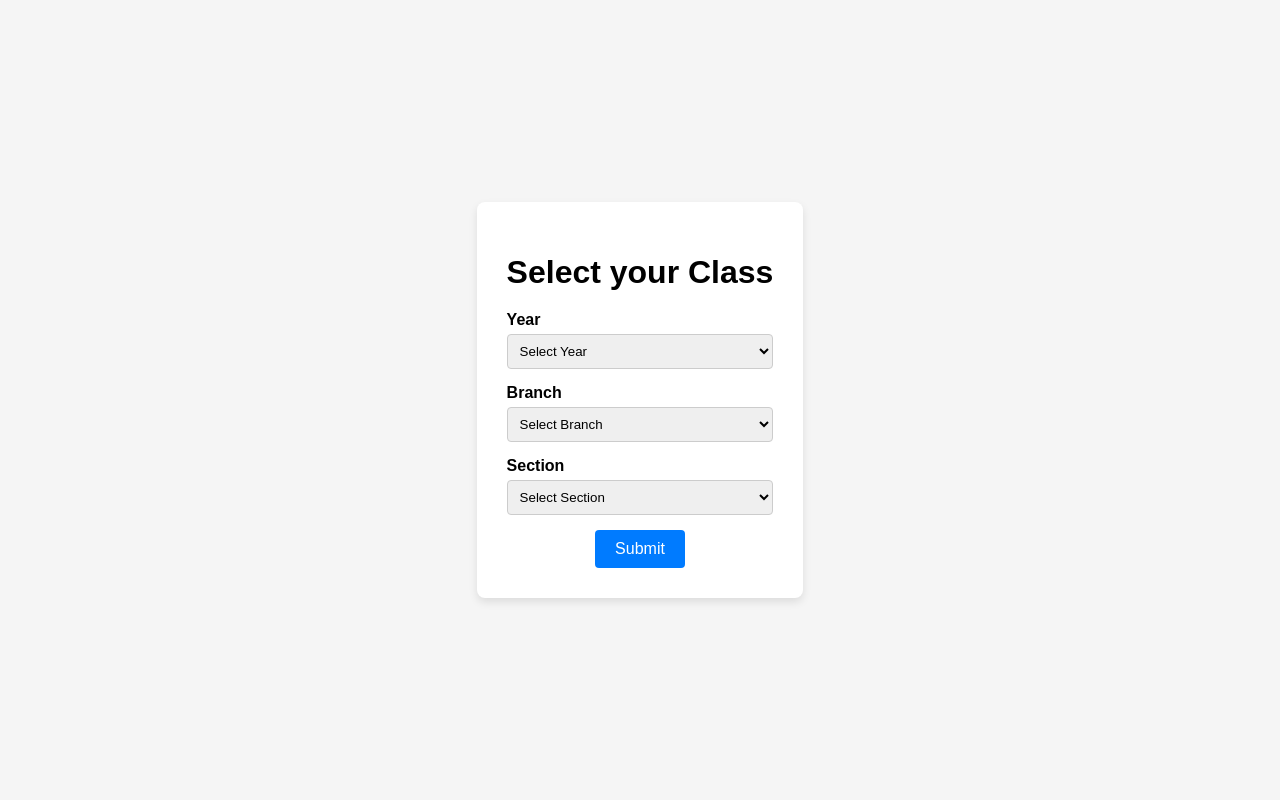
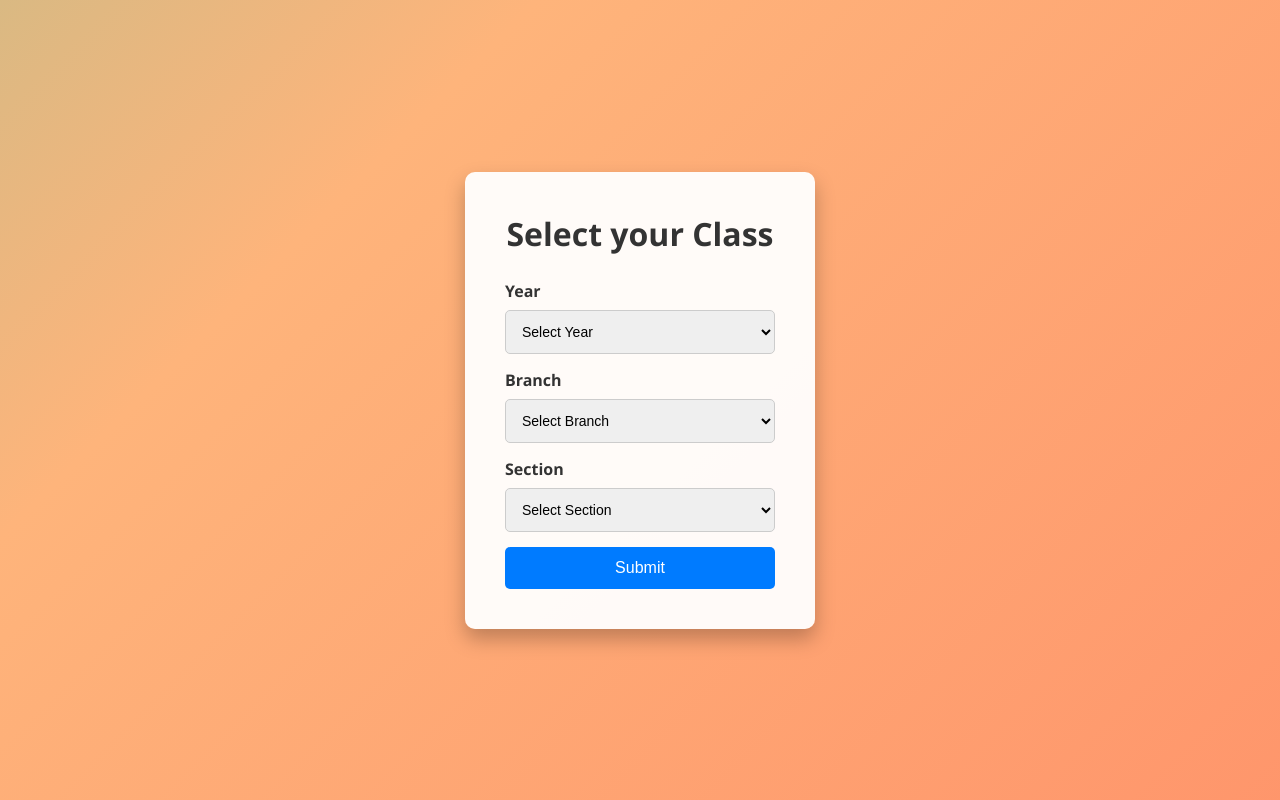
Before and after one commit to Sahith200444/Aigrading, a Flask app: page /yearselection in a window 1280 px wide. Run offline with Flask 3, Linux system fonts and the light colour scheme; the visitor is signed in with stand-in values (Sample User, id 1); some libraries are stand-ins or nearby versions.

Commit message:
Update yearselection.html

```diff
--- a/templates/yearselection.html
+++ b/templates/yearselection.html
@@ -4,24 +4,55 @@
   <meta charset="UTF-8">
   <title>Select your Class</title>
   <style>
+    /* Global Reset */
+    * {
+      margin: 0;
+      padding: 0;
+      box-sizing: border-box;
+    }
+    html, body {
+      width: 100%;
+      height: 100%;
+      font-family: 'Segoe UI', Tahoma, Geneva, Verdana, sans-serif;
+      overflow: hidden;
+    }
+    /* Animated Gradient Background */
     body {
-         font-family: Arial, sans-serif;
-         background: #f5f5f5;
+      background: linear-gradient(-45deg, #ff7e5f, #feb47b, #43cea2, #185a9d);
+      background-size: 400% 400%;
+      animation: gradientAnimation 15s ease infinite;
       display: flex;
+      align-items: center;
       justify-content: center;
-         align-items: center;
-         height: 100vh;
-         margin: 0;
     }
+    @keyframes gradientAnimation {
+      0% { background-position: 0% 50%; }
+      50% { background-position: 100% 50%; }
+      100% { background-position: 0% 50%; }
+    }
+    /* Container Styles */
     .container {
-         background: #fff;
-         padding: 30px;
-         border-radius: 8px;
-         box-shadow: 0 4px 8px rgba(0,0,0,0.1);
+      background: rgba(255, 255, 255, 0.95);
+      padding: 40px;
+      border-radius: 10px;
+      width: 350px;
+      box-shadow: 0 10px 20px rgba(0,0,0,0.25);
+      animation: fadeInUp 0.8s ease-out;
       text-align: center;
     }
+    @keyframes fadeInUp {
+      from {
+        opacity: 0;
+        transform: translateY(20px);
+      }
+      to {
+        opacity: 1;
+        transform: translateY(0);
+      }
+    }
     h1 {
-         margin-bottom: 20px;
+      margin-bottom: 25px;
+      color: #333;
     }
     .dropdown-group {
       margin-bottom: 15px;
@@ -29,26 +60,36 @@
     }
     label {
       display: block;
-         margin-bottom: 5px;
+      margin-bottom: 8px;
       font-weight: bold;
+      color: #333;
     }
     select {
       width: 100%;
-         padding: 8px;
+      padding: 12px;
       border: 1px solid #ccc;
-         border-radius: 4px;
+      border-radius: 5px;
+      transition: border-color 0.3s;
+      font-size: 14px;
+    }
+    select:focus {
+      border-color: #185a9d;
+      outline: none;
     }
     .btn {
       background: #007bff;
       color: #fff;
       border: none;
-         padding: 10px 20px;
-         border-radius: 4px;
+      padding: 12px 20px;
+      border-radius: 5px;
       cursor: pointer;
       font-size: 16px;
+      transition: background 0.3s, transform 0.2s;
+      width: 100%;
     }
     .btn:hover {
       background: #0056b3;
+      transform: translateY(-2px);
     }
   </style>
 </head>
```
Lines whose indentation alone changed are shown as unchanged.
